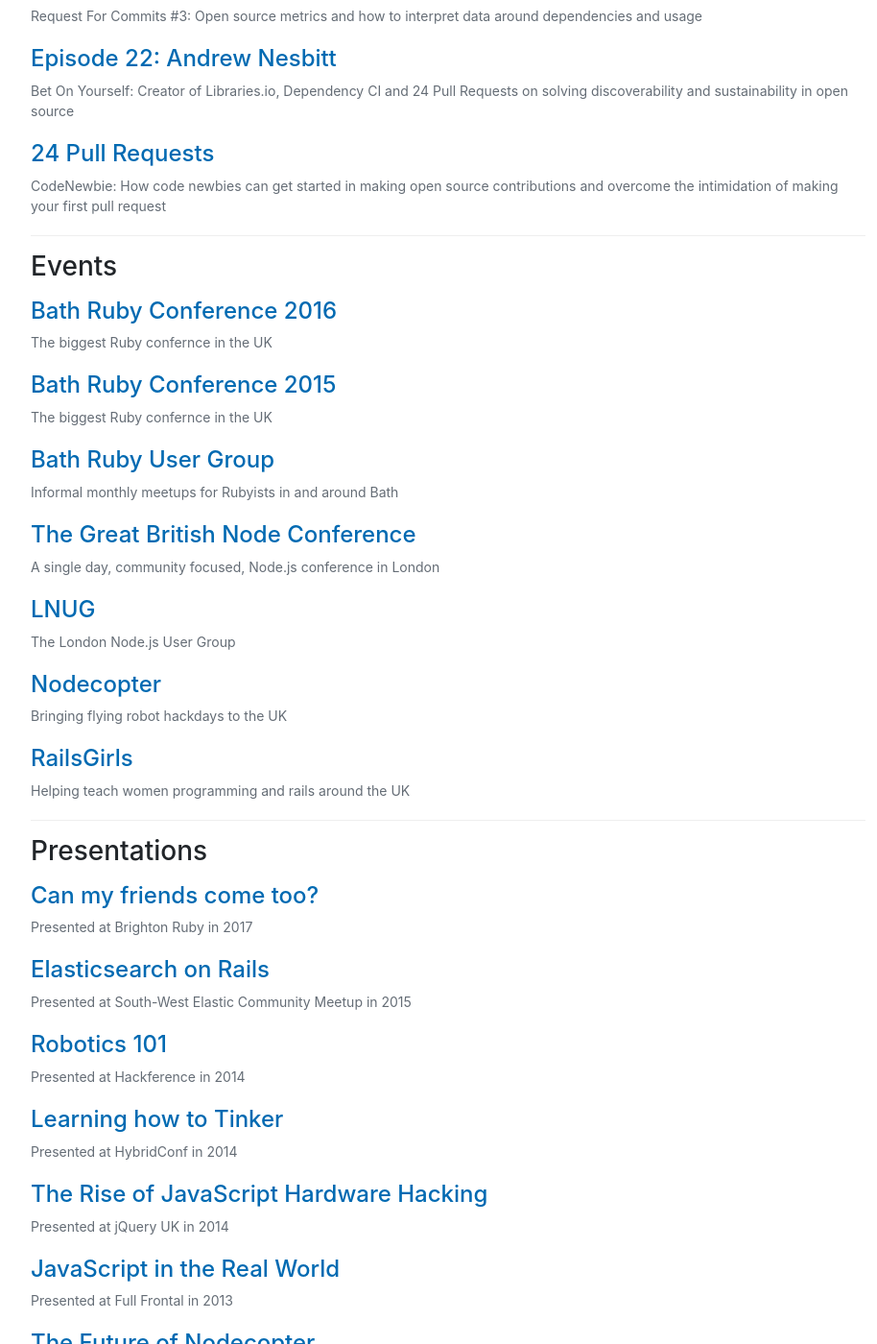
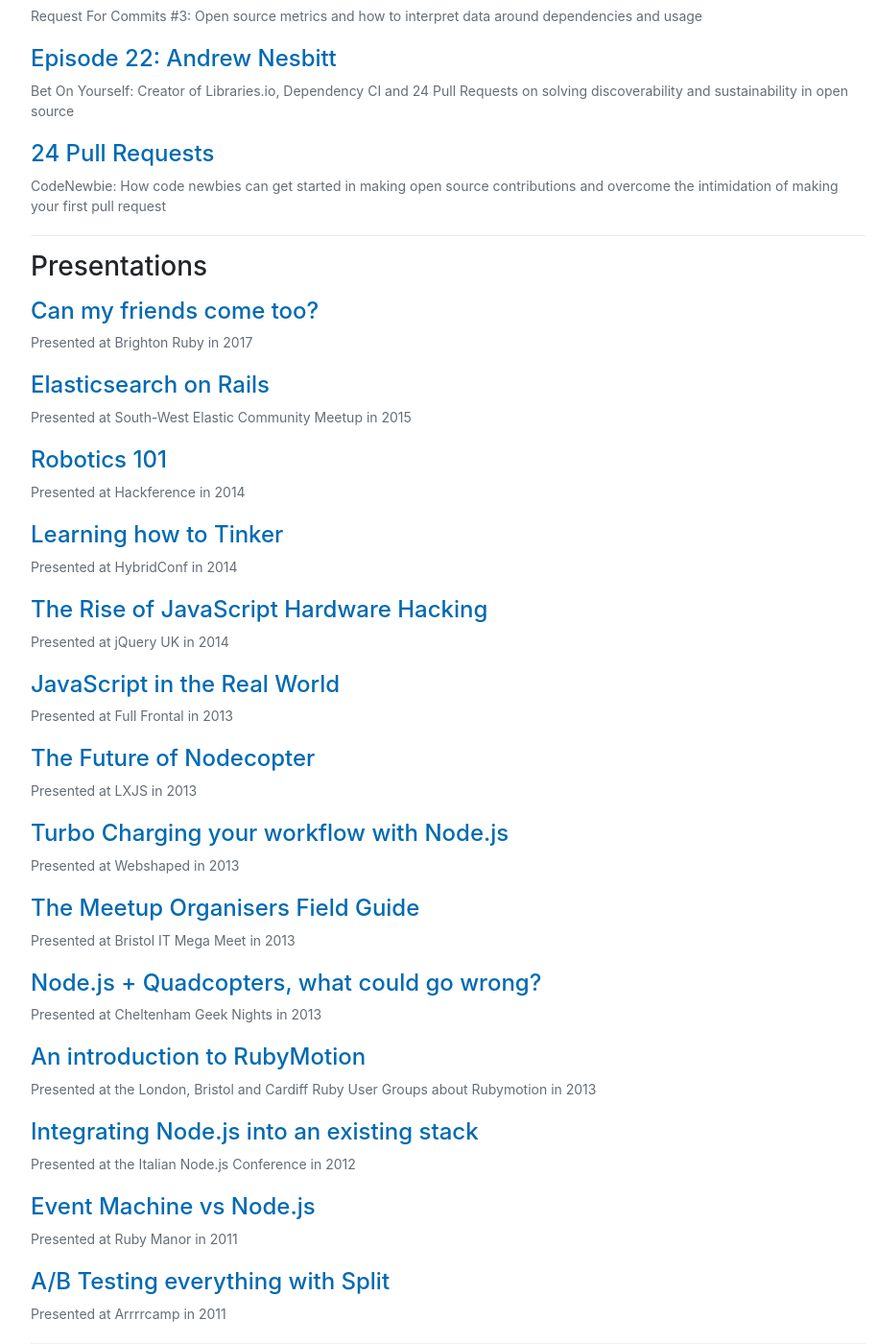
Before and after one commit to andrew/nesbitt.io, a Jekyll site: the page built from index.md, in a window 1280 px wide and 1400 px high, scrolled down 2565 px. Shown: the whole window at 96% size, without its empty margins (173-1087 px from the left). Built offline with Jekyll 4.4.1, drawn with Linux system fonts in a browser that asks for light colours.

Commit message:
Remove outdated events section from home layout

```diff
--- a/_layouts/home.html
+++ b/_layouts/home.html
@@ -177,39 +177,6 @@
   </ul>
 </section>
 
-<section id='events'>
-  <h3>Events</h3>
-  <ul>
-    <li>
-      <h4><a href='http://2016.bathruby.uk/'>Bath Ruby Conference 2016</a></h4>
-      <p>The biggest Ruby confernce in the UK</p>
-    </li>
-    <li>
-      <h4><a href='http://2015.bathruby.org/'>Bath Ruby Conference 2015</a></h4>
-      <p>The biggest Ruby confernce in the UK</p>
-    </li>
-    <li>
-      <h4><a href='http://www.meetup.com/bathruby/'>Bath Ruby User Group</a></h4>
-      <p>Informal monthly meetups for Rubyists in and around Bath</p>
-    </li>
-    <li>
-      <h4><a href='http://greatbritishnodeconf.co.uk/'>The Great British Node Conference</a></h4>
-      <p>A single day, community focused, Node.js conference in London</p>
-    </li>
-    <li>
-      <h4><a href='http://lnug.org/'>LNUG</a></h4>
-      <p>The London Node.js User Group</p>
-    </li>
-    <li>
-      <h4><a href='http://nodecopter.com/'>Nodecopter</a></h4>
-      <p>Bringing flying robot hackdays to the UK</p>
-    </li>
-    <li>
-      <h4><a href='http://railsgirls.com/'>RailsGirls</a></h4>
-      <p>Helping teach women programming and rails around the UK</p>
-    </li>
-  </ul>
-</section>
 <section id='presentations'>
   <h3>Presentations</h3>
   <ul>
```
